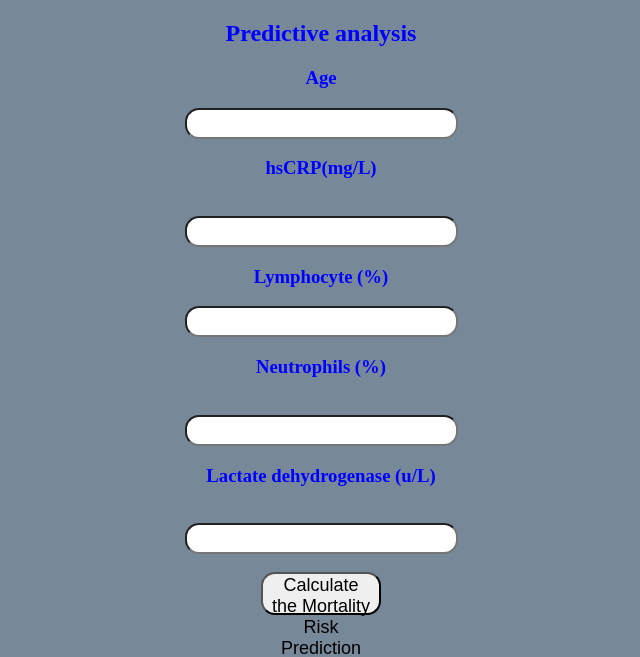
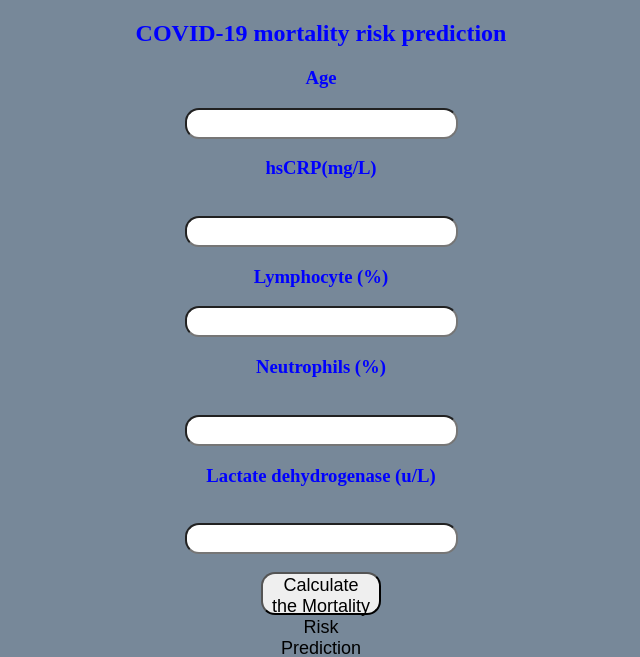
Before and after one commit to tawsifur/COVID-19-Mortality-Risk-Prediction, a Flask app: page / in a window 1280 px wide. Shown: the top 657 px of the page, without its empty margins (319-959 px from the left). Run offline with Flask 2, Linux system fonts and the light colour scheme.

Commit message:
Add files via upload

```diff
--- a/templates/index.html
+++ b/templates/index.html
@@ -11,7 +11,7 @@
 
     <div style="color:blue">
         <form action="{{ url_for('predict')}}" method="post">
-            <h2>Predictive analysis</h2>
+            <h2>COVID-19 mortality risk prediction</h2>
             <h3>Age</h3>
             <input id="first" name="Age" type="number ">
             <h3>hsCRP(mg/L)</h3><br><input id="second" name="CRP" required="required">
```
